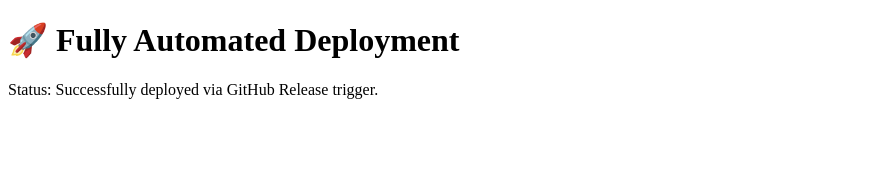
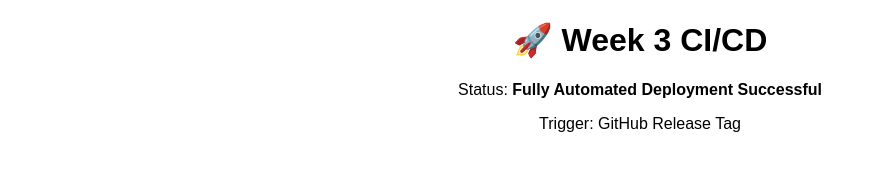
Before and after one commit to shivaprasad0356/ci-cd, a website: page app/index.html in a window 1280 px wide. Shown: the whole page, without its empty margins (0-875 px from the left). Drawn offline with Linux system fonts and the light colour scheme.

Commit message:
Update index.html
Application

```diff
--- a/app/index.html
+++ b/app/index.html
@@ -1,7 +1,8 @@
 <!DOCTYPE html>
 <html>
-<body>
-  <h1>🚀 Fully Automated Deployment</h1>
-  <p>Status: Successfully deployed via GitHub Release trigger.</p>
+<body style="text-align:center; font-family:sans-serif;">
+  <h1>🚀 Week 3 CI/CD</h1>
+  <p>Status: <b>Fully Automated Deployment Successful</b></p>
+  <p>Trigger: GitHub Release Tag</p>
 </body>
 </html>
```
